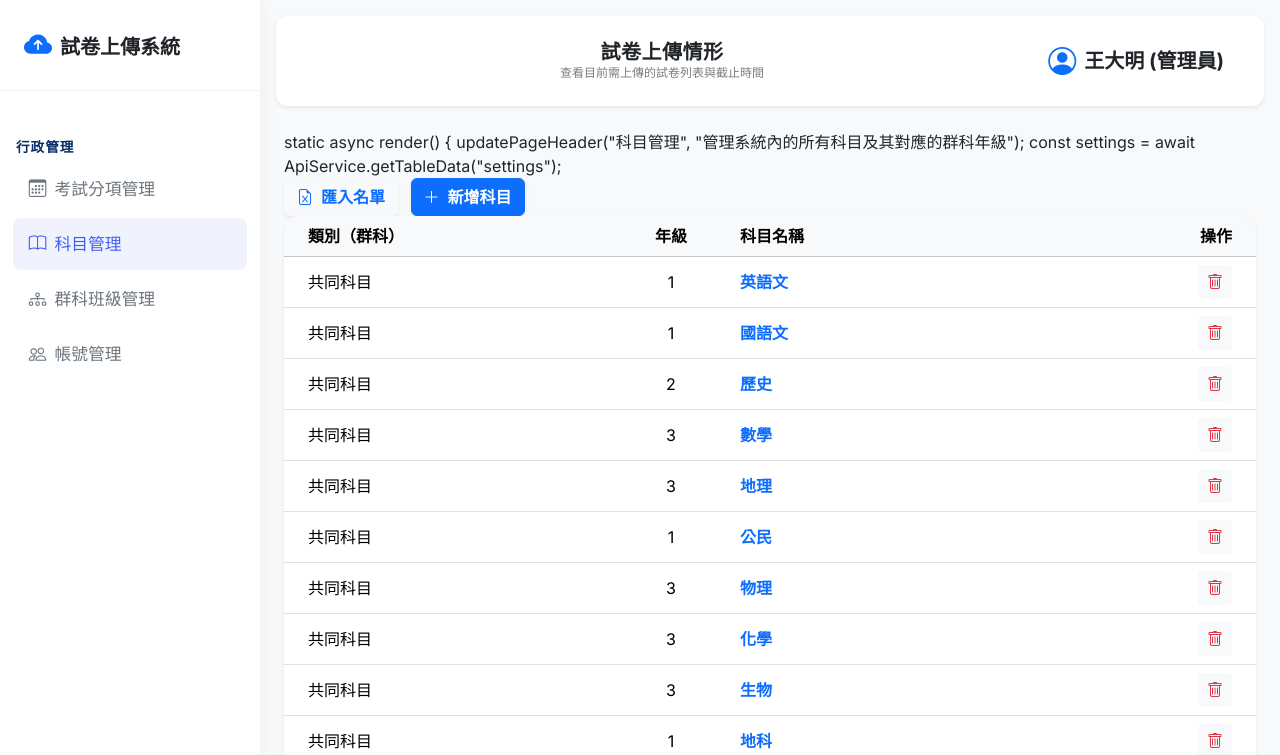
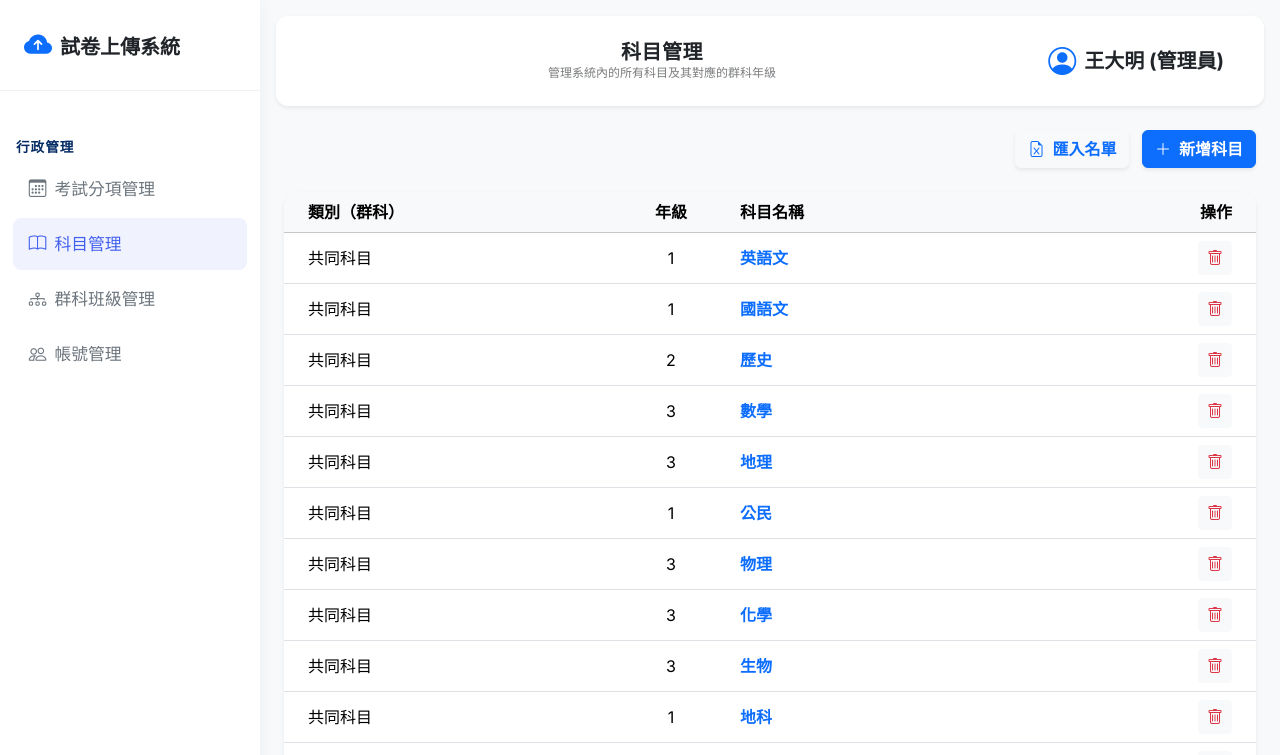
Before and after one commit to cookeyholder/ExamPaperUploadSystem-GAS, a website built with Vite: page index.html in a window 1280 px wide. Both pictures are taken after a click on the link "科目管理". Shown: the top 755 px of the page. Built offline with nearby package versions, Linux system fonts and the light colour scheme.

Commit message:
fix(admin): 修正 render 函式結構錯誤造成的程式碼外露

```diff
--- a/src/views/admin/ExamPlanMgmt.js
+++ b/src/views/admin/ExamPlanMgmt.js
@@ -1,4 +1,5 @@
 import { ApiService } from "../../services/api.js";
+import { updatePageHeader } from "../../utils/ui.js";
 
 export class ExamPlanMgmt {
     static async render() {
@@ -181,11 +182,9 @@ export class ExamPlanMgmt {
 
         setTimeout(() => this.bindEvents(settings, allExamData, teachers), 0);
 
+        updatePageHeader("考試分項管理", "管理各項考試的上傳時間，以及各科目的命題教師指派");
+
         return `
-    static async render() {
-        updatePageHeader("考試分項管理", "管理各項考試的上傳時間，以及各科目的命題教師指派");
-        const settings = await ApiService.getTableData("settings");
-
       <div class="card border-0 shadow-sm rounded-4 overflow-hidden">
         <div class="table-responsive">
           <table class="table table-hover mb-0 align-middle fs-6">
--- a/src/views/admin/SubjectMgmt.js
+++ b/src/views/admin/SubjectMgmt.js
@@ -1,4 +1,5 @@
 import { ApiService } from "../../services/api.js";
+import { updatePageHeader } from "../../utils/ui.js";
 
 export class SubjectMgmt {
     static async render() {
@@ -26,10 +27,10 @@ export class SubjectMgmt {
 
         setTimeout(() => this.bindEvents(), 0);
 
+        updatePageHeader("科目管理", "管理系統內的所有科目及其對應的群科年級");
+
         return `
-    static async render() {
-        updatePageHeader("科目管理", "管理系統內的所有科目及其對應的群科年級");
-        const settings = await ApiService.getTableData("settings");
+        <div class="d-flex justify-content-end mb-4">
         <div>
           <button class="btn btn-light shadow-sm text-primary fw-semibold me-2" id="import-subject-btn">
             <i class="bi bi-file-earmark-excel me-1"></i> 匯入名單
```
Also changed, not shown: dist/index.html.
